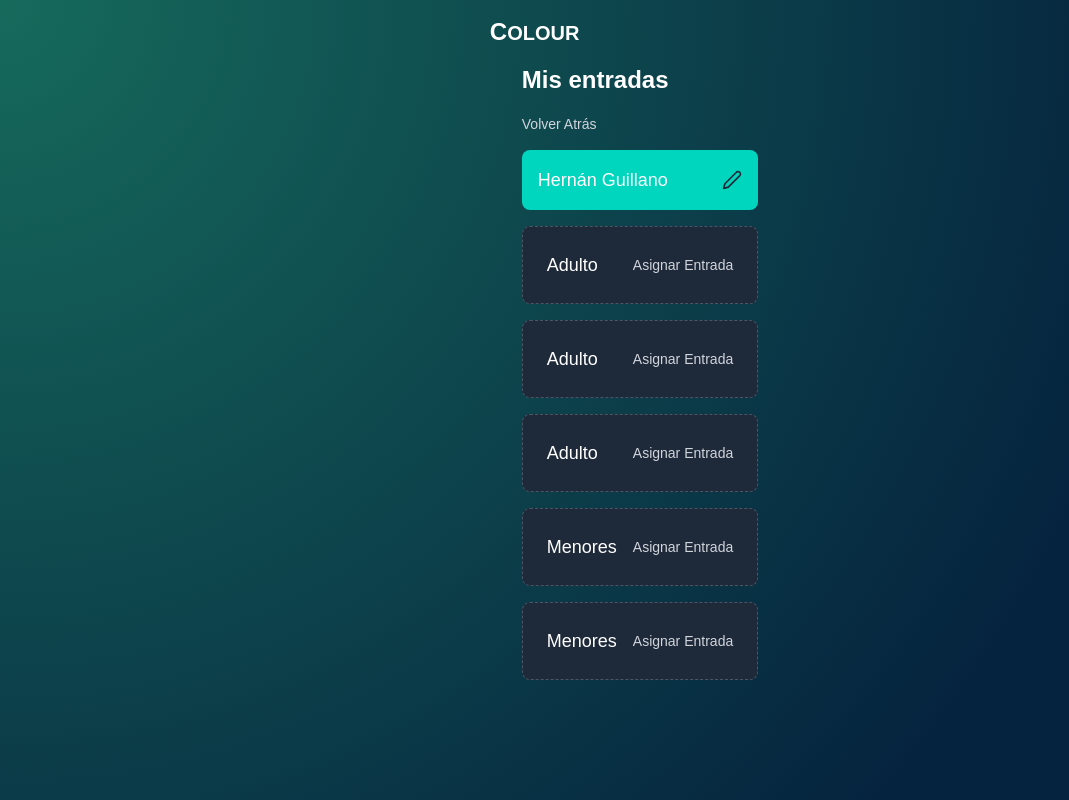
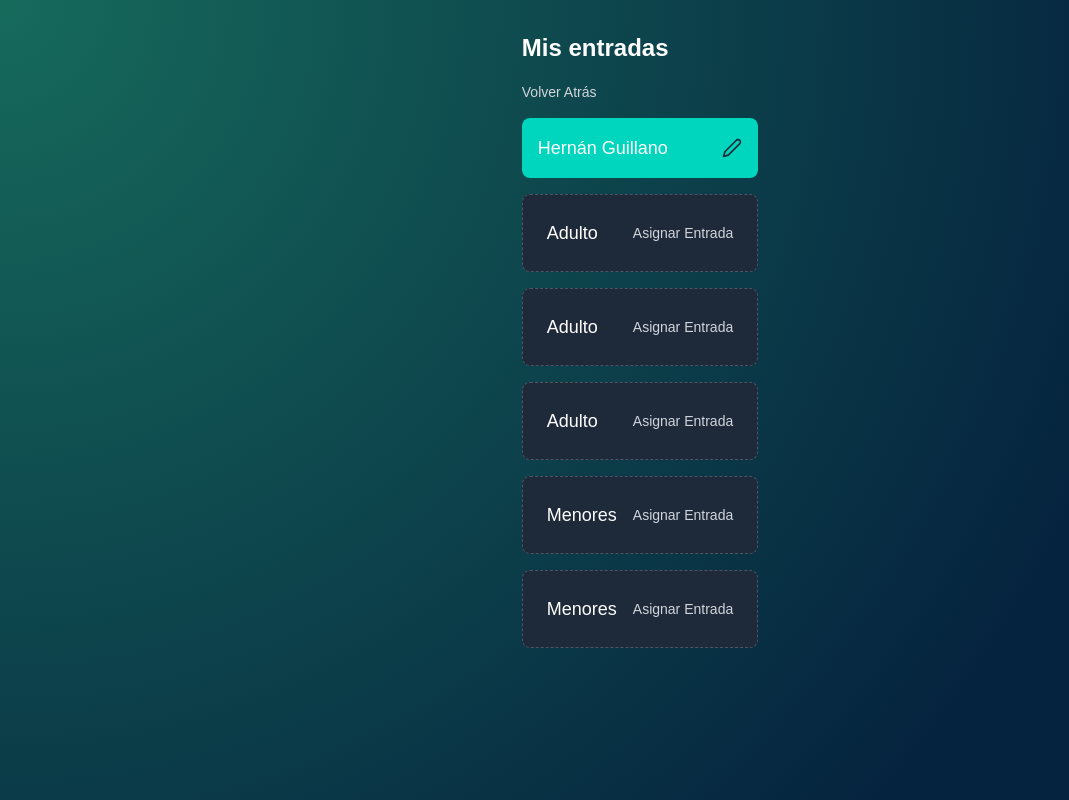
Before and after one commit to pairPrograming1/front, a Next.js app in the folder Colours/: page /my-entries in a window 1280 px wide. Shown: the whole page, without its empty margins (0-1069 px from the left). Built offline with nearby package versions, Linux system fonts and the light colour scheme.

Commit message:
modificacion en mis entradas

```diff
--- a/Colours/src/component/my-entries/my-entries.js
+++ b/Colours/src/component/my-entries/my-entries.js
@@ -3,13 +3,7 @@ import Link from "next/link";
 export default function TicketsPage() {
   return (
     <div className="min-h-screen text-white relative overflow-hidden">
-      <header className="flex justify-between items-center p-4">
-        <div className="flex items-center">
-          <span className="text-2xl font-bold">
-            C<span className="text-xl">OLOUR</span>
-          </span>
-        </div>
-      </header>
+      <header className="flex justify-between items-center p-4"></header>
 
       <main className="px-12 pb-20 max-w-full">
         <h1 className="text-2xl font-bold mb-4">Mis entradas</h1>
```
